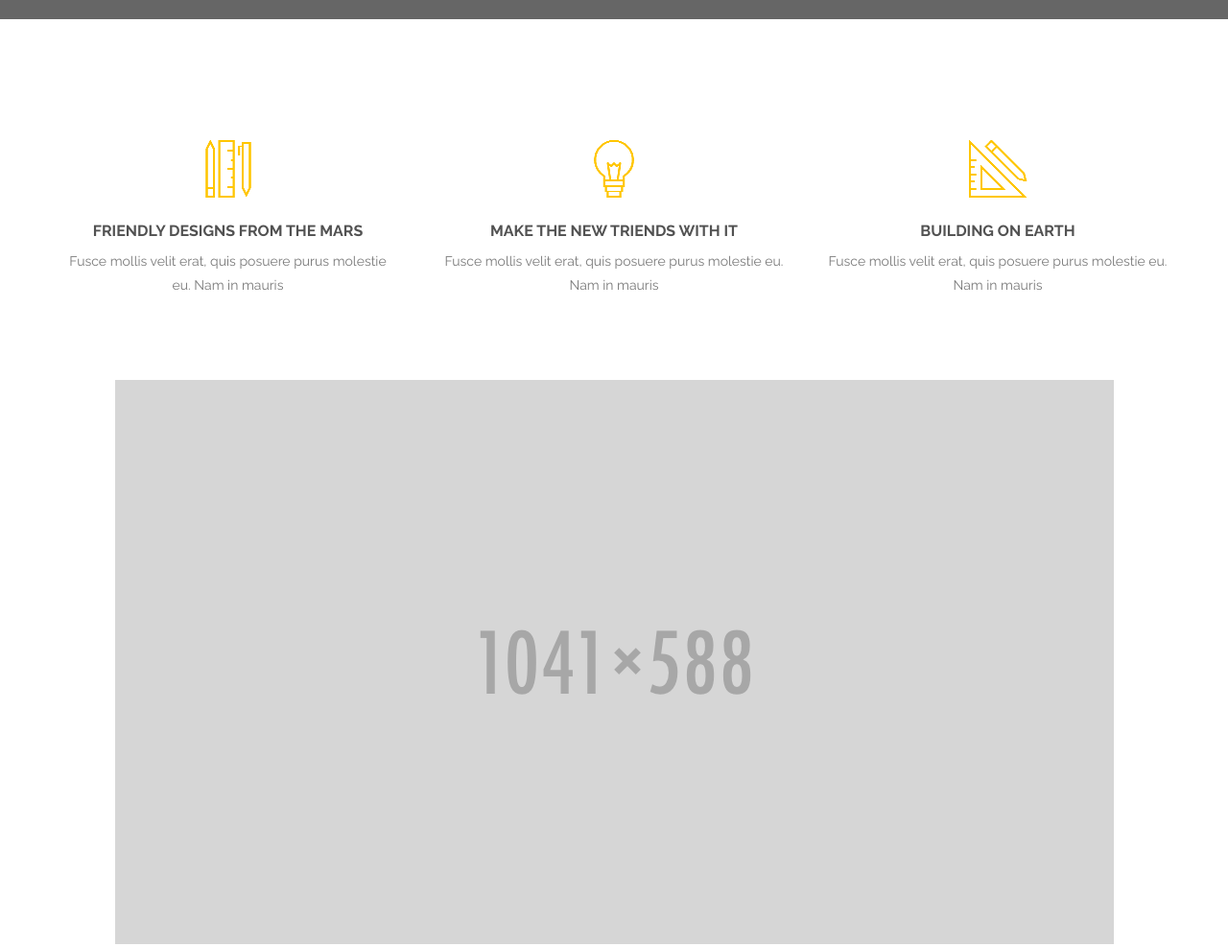
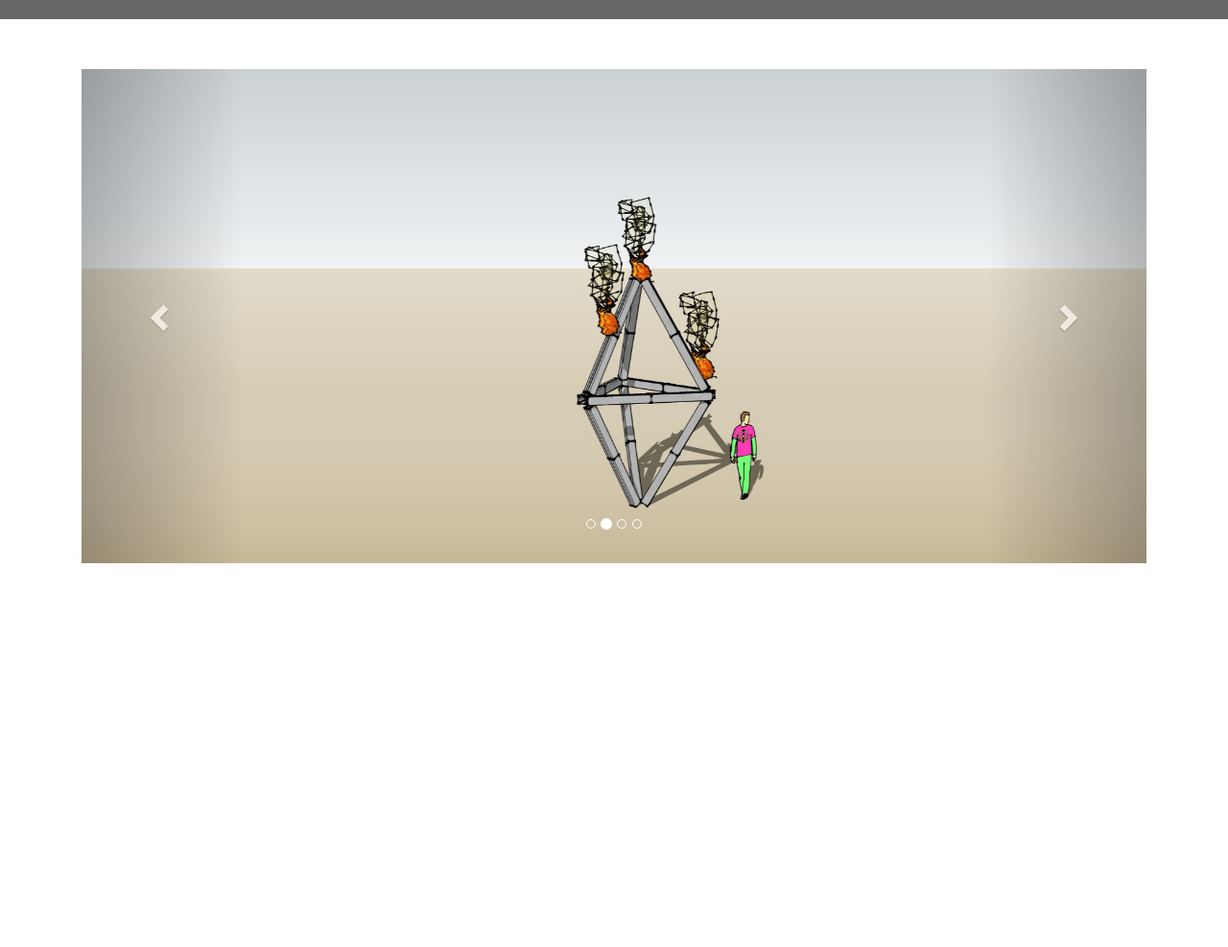
Before and after one commit to drmattyg/hydrocarbon-website, a plain HTML site: page index.html in a window 1280 px wide. Shown: the part 880-1867 px from the top of the page at 96% size. Drawn offline with Linux system fonts and the light colour scheme; some packages are replaced by stand-ins of ours.

Commit message:
Added a carousel with some cool pictures

```diff
--- a/css/style.css
+++ b/css/style.css
@@ -322,6 +322,9 @@ body {
   padding-top: 19px;
 }
 /*about us section*/
+
+
+
 .about {
   height: 1109px;
   width: 100%;
--- a/index.html
+++ b/index.html
@@ -80,24 +80,51 @@
 
       <section class="about" id="about">
         <div class="container">
-        <div class="row">
-          <div class="col-lg-4 itemAbout">
-            <img src="assets/about/icon1.png" class="imageCenter" alt="image">
-            <h3>FRIENDLY DESIGNS FROM THE MARS</h3>
-            <p>Fusce mollis velit erat, quis posuere purus molestie eu. Nam in mauris</p>
+          <div class="col-lg-12 itemMockUpScreen">
+
+            <div id="icoCarousel" class="carousel slide" data-ride="carousel">
+              <!-- Indicators -->
+              <ol class="carousel-indicators">
+                <li data-target="#icoCarousel" data-slide-to="0" class="active"></li>
+                <li data-target="#icoCarousel" data-slide-to="1"></li>
+                <li data-target="#icoCarousel" data-slide-to="2"></li>
+                <li data-target="#icoCarousel" data-slide-to="3"></li>
+              </ol>
+
+              <!-- Wrapper for slides -->
+              <div class="carousel-inner" role="listbox">
+                <div class="item active">
+                  <img src="assets/about/ico_proto.jpg" >
+
                 </div>
-          <div class="col-lg-4 itemAbout">
-            <img src="assets/about/icon2.png" class="imageCenter" alt="image">
-            <h3>MAKE THE NEW TRIENDS WITH IT</h3>
-            <p>Fusce mollis velit erat, quis posuere purus molestie eu. Nam in mauris</p>
+                <div class="item">
+                  <img src="assets/about/ico_with_fire1.jpg">
                 </div>
-          <div class="col-lg-4 itemAbout">
-            <img src="assets/about/icon3.png" class="imageCenter" alt="image">
-            <h3>BUILDING ON EARTH</h3>
-            <p>Fusce mollis velit erat, quis posuere purus molestie eu. Nam in mauris</p>
+                <div class="item">
+                  <img src="assets/about/ico_sheath.jpg" >
                 </div>
-          <div class="col-lg-12 itemMockUpScreen">
-            <img src="assets/about/mackbook-air-mock-up.png" class="imageCenter img-responsive" alt="image">
+                <div class="item">
+                  <img src="assets/about/ico_proto2.jpg">
+                </div>
+                <div class="item">
+                  <img src="assets/about/ico_shuttle.jpg">
+                </div>
+
+
+
+
+              </div>
+
+              <!-- Left and right controls -->
+              <a class="left carousel-control" href="#icoCarousel" role="button" data-slide="prev">
+                <span class="glyphicon glyphicon-chevron-left" aria-hidden="true"></span>
+                <span class="sr-only">Previous</span>
+              </a>
+              <a class="right carousel-control" href="#icoCarousel" role="button" data-slide="next">
+                <span class="glyphicon glyphicon-chevron-right" aria-hidden="true"></span>
+                <span class="sr-only">Next</span>
+              </a>
+            </div>
           </div>
         </div>
       </div>
@@ -845,6 +872,13 @@
   <script src="js/wow.min.js"></script>
   <script src="js/jquery.magnific-popup.min.js"></script>
   <script src="js/custom.js"></script>
+  <script>
+    $(function(){
+      $('.icoCarousel').carousel({
+        interval: 2000
+      });
+    });
+  </script>
 
 </body>
 </html>
```
Also changed, not shown: assets/about/ico_proto.jpg (added), assets/about/ico_proto2.jpg (added), assets/about/ico_sheath.jpg (added), assets/about/ico_shuttle.jpg (added), assets/about/ico_with_fire.jpg (added), assets/about/ico_with_fire1.jpg (added). Lines whose indentation alone changed are shown as unchanged.
